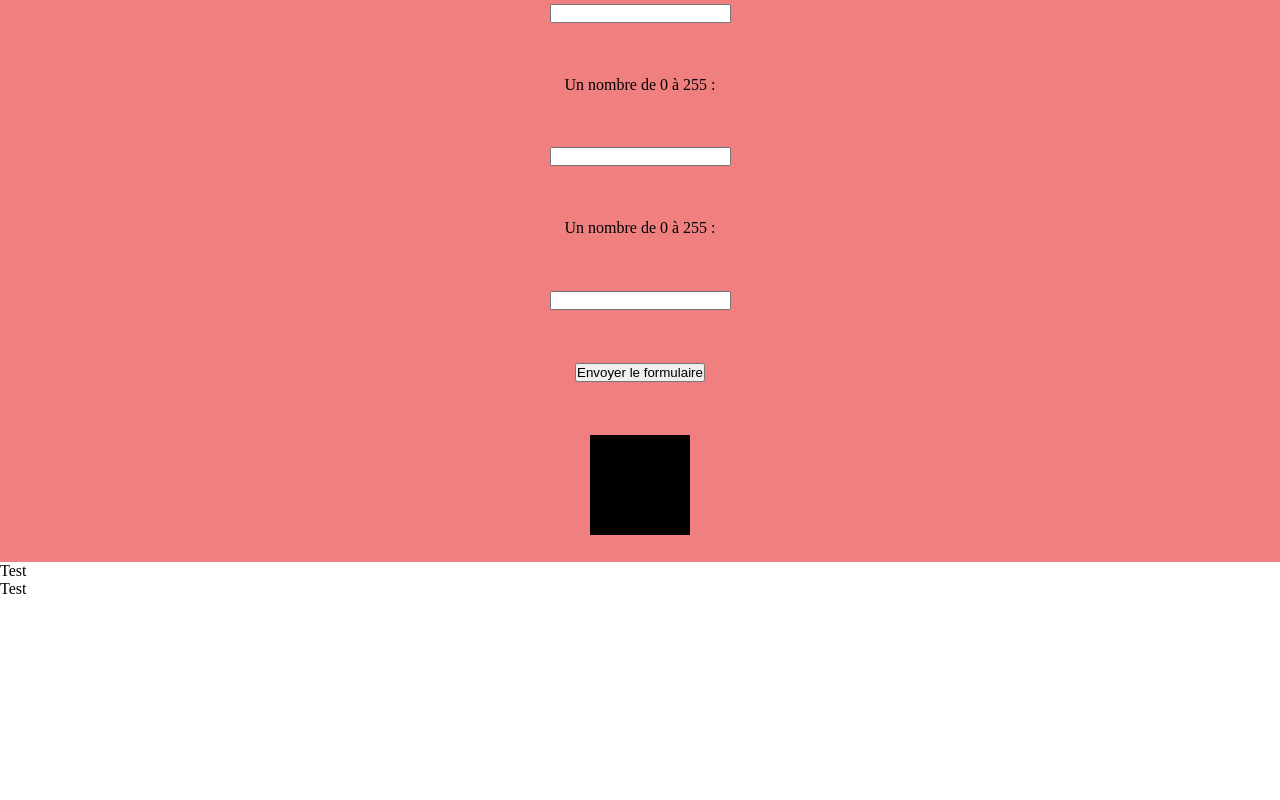
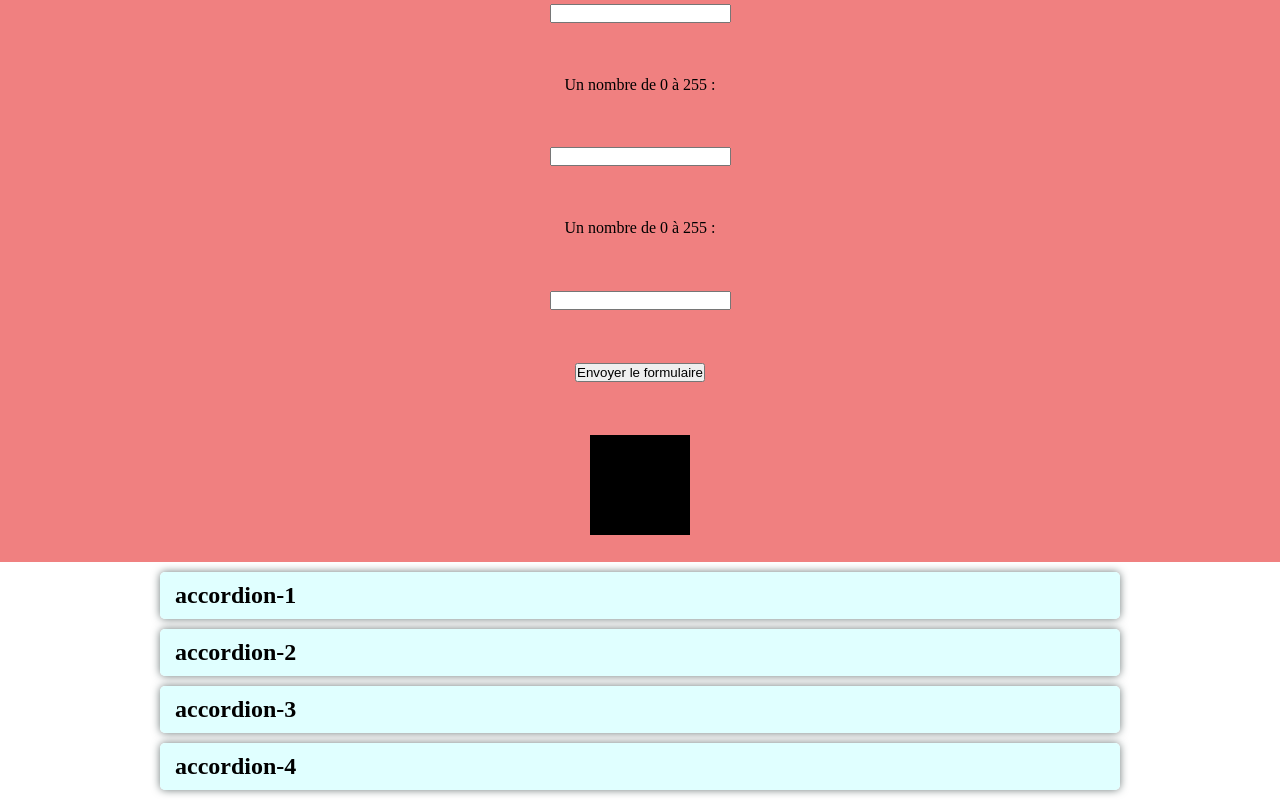
Before and after one commit to Soft-fr/JqueryEvent, a plain HTML site: page index.html in a window 1280 px wide. Shown: the part 1518-2318 px from the top of the page. Before the commit the page ends 2116 px from the top, so only its background shows below. Drawn offline with nearby package versions, Linux system fonts and the light colour scheme; a web font is replaced by a local one.

Commit message:
Second Commit

```diff
--- a/assets/main.scss
+++ b/assets/main.scss
@@ -74,3 +74,29 @@
         position: relative;
     }
 }
+
+.exo5{
+    max-width:960px;
+    margin: 0 auto;
+
+    &--container {
+        &--card {
+            margin: 10px 0;
+            border-radius: 5px;
+            overflow: hidden;
+            box-shadow: 0 0 8px #6e7a7a;
+
+            &--titre {
+                background-color: lightcyan;
+                padding: 10px 15px;
+                cursor: pointer;
+            }
+
+            &--content {
+                padding: 15px ;
+                background-color: lightcoral;
+                display: none;
+            }
+        }
+    }
+}
--- a/assets/script.js
+++ b/assets/script.js
@@ -74,4 +74,11 @@ $(document).ready(function() {
             $('#nbr3').css('background-color','tomato');
         }
     });
+
+    $(".exo5--container--card--titre").click(function(){
+        $(this).parent(".exo5--container--card").find(".exo5--container--card--content").slideToggle();
+        $(this).parent(".exo5--container--card").prevAll(".exo5--container--card").find(".exo5--container--card--content").slideUp();
+        $(this).parent(".exo5--container--card").nextAll(".exo5--container--card").find(".exo5--container--card--content").slideUp();
+        });
+
 });
--- a/index.html
+++ b/index.html
@@ -52,10 +52,40 @@
         <input type="submit" id="rgbcolor" value="Envoyer le formulaire">
         <div id="exo4--container"></div>
     </div>
-    <div id="exo5">
-        <div id="exo5--container">
-            <div id="exo5--container--title">Test</div>
-            <div id="exo5--container--content">Test</div>
+    <div class="exo5">
+        <div class="exo5--container">
+            <div class="exo5--container--card">
+                <div class="exo5--container--card--titre">
+                    <h2>accordion-1</h2>
+                </div>
+                <div class="exo5--container--card--content">
+                    <p>Lorem, ipsum dolor sit amet consectetur adipisicing elit. Veniam neque quisquam cumque, distinctio ducimus pariatur?Lorem, ipsum dolor sit amet consectetur adipisicing elit. Veniam neque quisquam cumque, distinctio ducimus pariatur?Lorem, ipsum dolor sit amet consectetur adipisicing elit. Veniam neque quisquam cumque, distinctio ducimus pariatur?</p>
+                </div>
+            </div>
+            <div class="exo5--container--card">
+                <div class="exo5--container--card--titre">
+                    <h2>accordion-2</h2>
+                </div>
+                <div class="exo5--container--card--content">
+                    <p>Lorem, ipsum dolor sit amet consectetur adipisicing elit. Veniam neque quisquam cumque, distinctio ducimus pariatur?Lorem, ipsum dolor sit amet consectetur adipisicing elit. Veniam neque quisquam cumque, distinctio ducimus pariatur?Lorem, ipsum dolor sit amet consectetur adipisicing elit. Veniam neque quisquam cumque, distinctio ducimus pariatur?</p>
+                </div>
+            </div>
+            <div class="exo5--container--card">
+                <div class="exo5--container--card--titre">
+                    <h2>accordion-3</h2>
+                </div>
+                <div class="exo5--container--card--content">
+                    <p>Lorem, ipsum dolor sit amet consectetur adipisicing elit. Veniam neque quisquam cumque, distinctio ducimus pariatur?Lorem, ipsum dolor sit amet consectetur adipisicing elit. Veniam neque quisquam cumque, distinctio ducimus pariatur?Lorem, ipsum dolor sit amet consectetur adipisicing elit. Veniam neque quisquam cumque, distinctio ducimus pariatur?</p>
+                </div>
+            </div>
+            <div class="exo5--container--card">
+                <div class="exo5--container--card--titre">
+                    <h2>accordion-4</h2>
+                </div>
+                <div class="exo5--container--card--content">
+                    <p>Lorem, ipsum dolor sit amet consectetur adipisicing elit. Veniam neque quisquam cumque, distinctio ducimus pariatur?Lorem, ipsum dolor sit amet consectetur adipisicing elit. Veniam neque quisquam cumque, distinctio ducimus pariatur?Lorem, ipsum dolor sit amet consectetur adipisicing elit. Veniam neque quisquam cumque, distinctio ducimus pariatur?</p>
+                </div>
+            </div>
         </div>
     </div>
 </body>
```
Also changed, not shown: assets/main.css, 1 other file.
